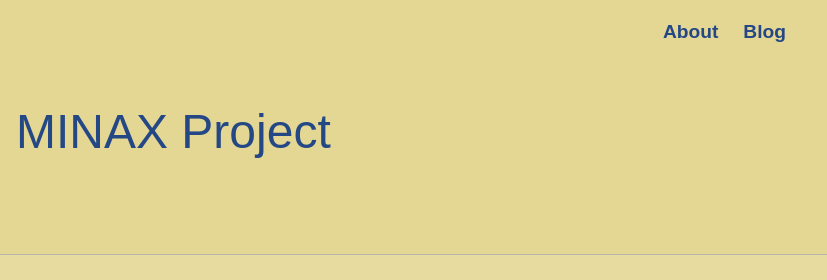
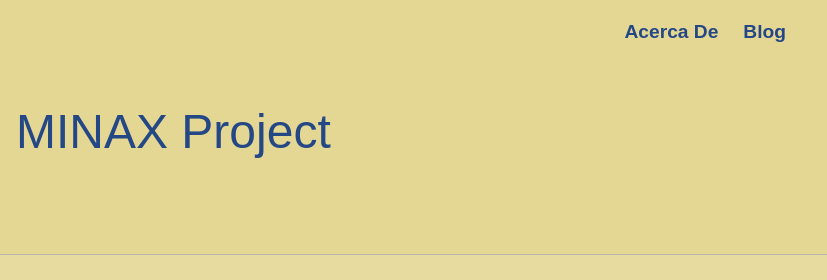
Before and after one commit to monforte-tech/web, an Astro site: page /web/es/minax in a window 1280 px wide. Shown: the top 280 px of the page, 294-1121 px from the left. Built offline with nearby package versions, Linux system fonts and the light colour scheme; Astro itself is replaced by a stand-in of ours.

Commit message:
translation fixes

```diff
--- a/src/pages/es/minax.astro
+++ b/src/pages/es/minax.astro
@@ -13,7 +13,7 @@ const base = import.meta.env.BASE_URL;
 ---
 <Base title="MINAX Project" color="azulon" background="arena" lang="es" name="minax">
   <Menu slot="menu">
-    <a class="menulink" href={`${base}about`}>About</a>
+    <a class="menulink" href={`${base}about`}>Acerca De</a>
     <a class="menulink" href={`${base}blog`}>Blog</a>
   </Menu>
 
```
